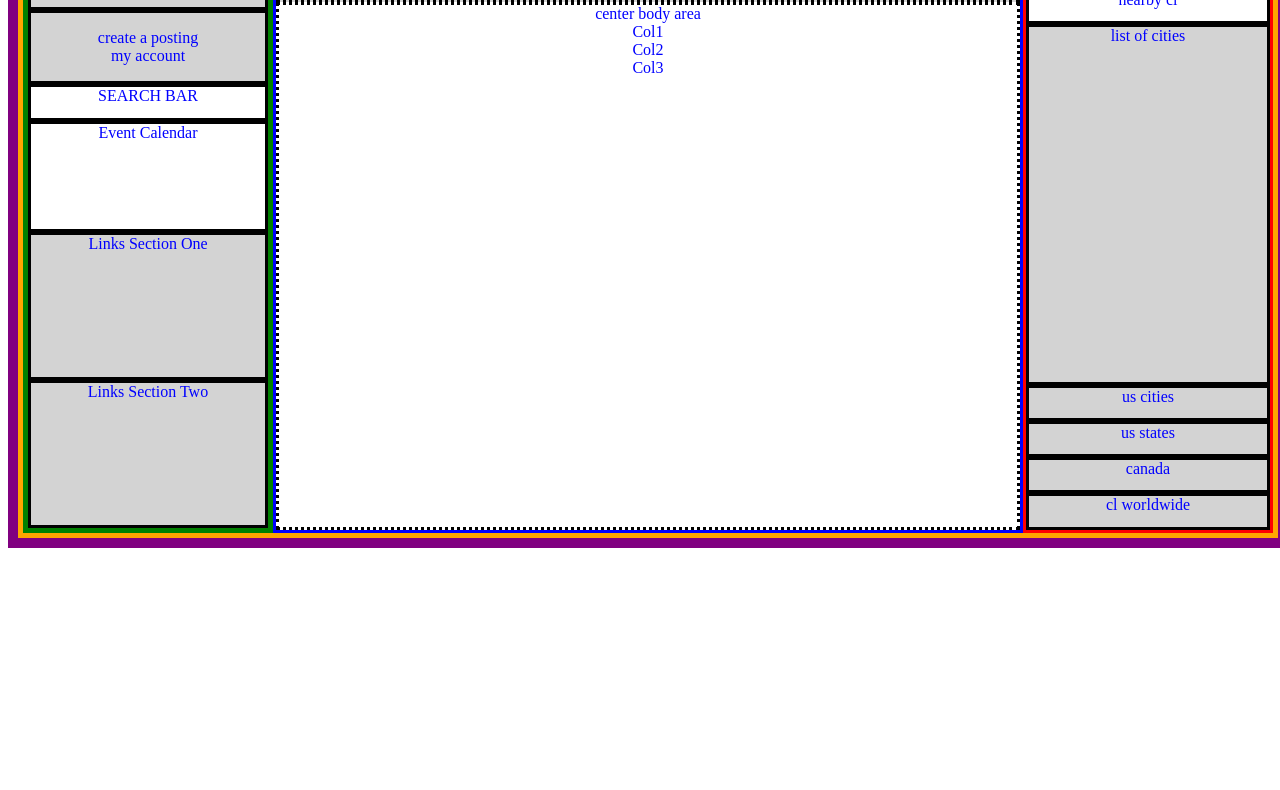
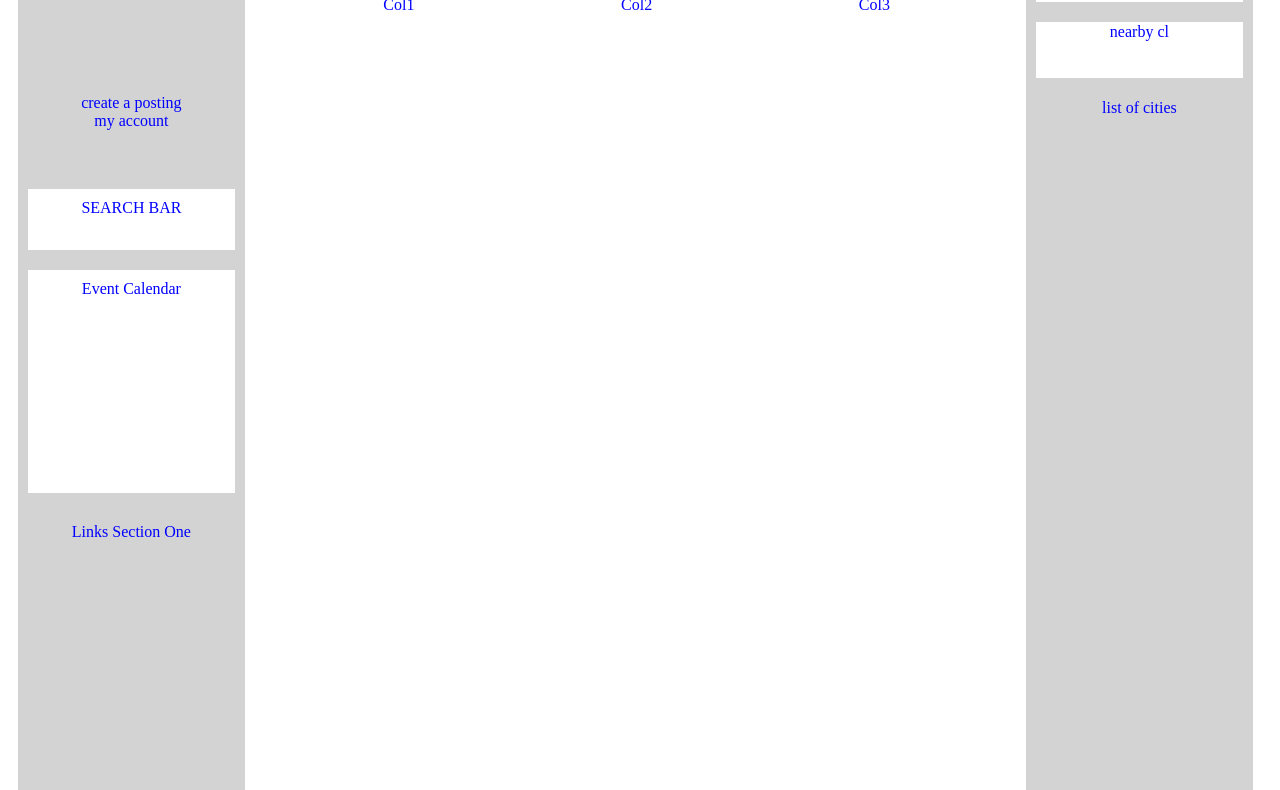
Before and after one commit to franco-ortega/lab-02c-craigslist-layout, a plain HTML site: page index.html in a window 1280 px wide. Shown: the part 74-864 px from the top of the page. Before the commit the page ends 800 px from the top, so only its background shows below. Drawn offline with Linux system fonts and the light colour scheme.

Commit message:
remove borders

```diff
--- a/index.html
+++ b/index.html
@@ -43,21 +43,23 @@
                 </header>
             </article>
 
-            <article class="center-column-rows">center body area
-            <div class="center-column-row2-columns">Col1</div>
-                <div class="center-column-row2-columns">Col2</div>
-                <div class="center-column-row2-columns">Col3</div>
+            <article class="center-column-rows"><!--center body area-->
+                <div class="center-column-row2-columns">
+                    <div>Col1</div>
+                    <div>Col2</div>
+                    <div>Col3</div>
+                </div>
             </article>
         </section>
 
         <section class="right-column lightgrey-bkgd"><!--Right Column-->
-            <div class="right-column-rows">english</div>
+            <div class="right-column-rows white-bkgd">english</div>
             <div class="right-column-rows white-bkgd">nearby cl</div>
             <div class="right-column-rows">list of cities</div>
-            <div class="right-column-rows">us cities</div>
-            <div class="right-column-rows">us states</div>
-            <div class="right-column-rows">canada</div>
-            <div class="right-column-rows">cl worldwide</div>
+            <div class="right-column-rows"><hr>us cities<hr></div>
+            <div class="right-column-rows">us states<hr></div>
+            <div class="right-column-rows">canada<hr></div>
+            <div class="right-column-rows">cl worldwide<hr></div>
         </section>
 
     </main>
--- a/style.css
+++ b/style.css
@@ -3,7 +3,6 @@
 }
 
 body {
-    border: 10px solid purple;
     height: 100%;
     width: 100%;
     color: blue;
@@ -12,35 +11,35 @@ body {
 main {
     display: grid;
     grid-template-columns: 1fr 3fr 1fr;
-    border: 5px solid orange;
+    margin: 10px;
 }
 
 
 .left-column {
     display: grid;
     grid-template-rows: .75fr .75fr .5fr 1.5fr 2fr 2fr;
-    border: 5px solid green;
     text-align: center;
+    width: 90%;
 }
 
 .left-column-rows {
-    border: 3px solid black;
+    padding: 10px;
+    margin: 10px;
 }
 
 
 .center-column {
     display: grid;
     grid-template-rows: 50px auto;
-    border: 3px solid blue;
     text-align: center;
+    width: 97%;
 }
 
 .center-column-rows {
-    border: 3px dotted black;
+    padding: 10px;
 }
 
 .center-column-row1-header {
-    border: 3px solid yellow;
     text-align: center;
     height: 100%;
 }
@@ -57,22 +56,21 @@ main {
 }
 
 .center-column-row2-columns {
-    display: flex;
-    justify-content: center;
-    align-items: center;
-    flex-direction: column;
+    display: grid;
+    grid-template-columns: 1fr 1fr 1fr;
 }
 
 
 .right-column {
     display: grid;
     grid-template-rows: 1fr 1fr 10fr 1fr 1fr 1fr 1fr;
-    border: 3px solid red;
     text-align: center;
+    width: 90%;
 }
 
 .right-column-rows {
-    border: 3px solid black;
+    padding: 1px;
+    margin: 10px;
 }
 
 .lightgrey-bkgd {
```
